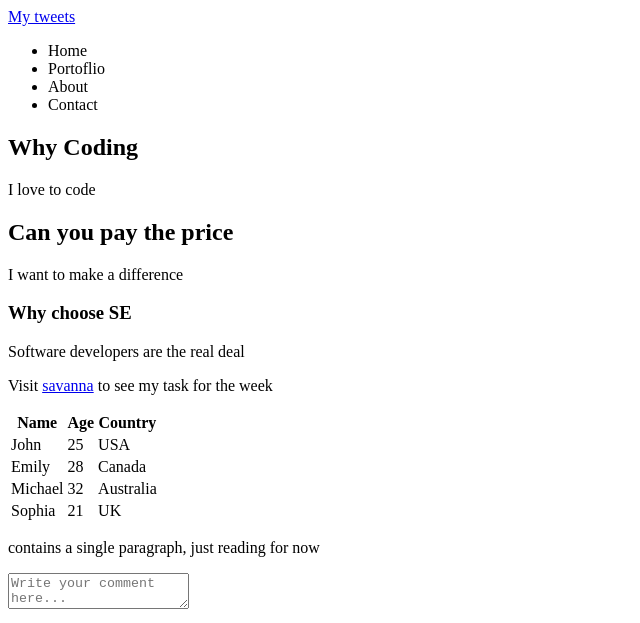
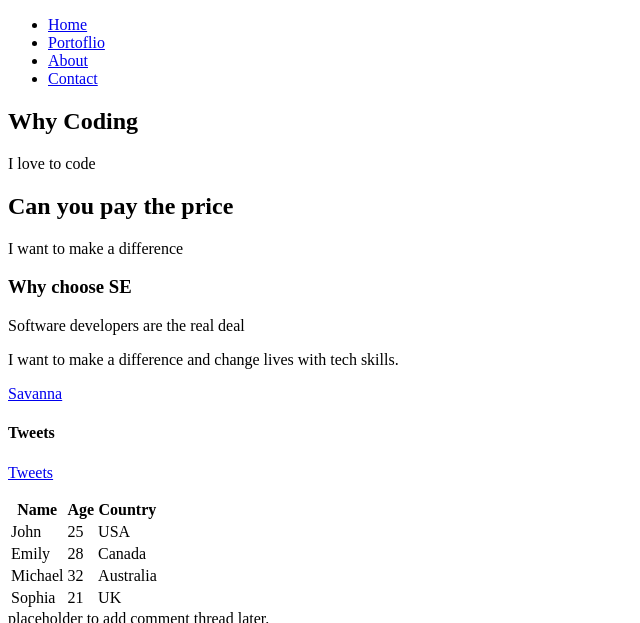
Before and after one commit to Victor-Nwachukwu/My_First_Portfolio, a plain HTML site: page html_basic/index.html in a window 1280 px wide. Shown: the top 623 px of the page, without its empty margins (0-640 px from the left). Drawn offline with Linux system fonts and the light colour scheme.

Commit message:
modified index and tweets file

```diff
--- a/html_basic/index.html
+++ b/html_basic/index.html
@@ -4,33 +4,35 @@
     <meta charset="utf-8" />
     <meta name="viewport" content="width=device-width, initial-scale=1.0" />
     <title>My first cool webpage</title>
-    <a href="/html_basic/tweets.html">My tweets</a>
   </head>
   <body>
     <header>
       <nav>
         <ul>
           <li>
-            <a href="https://sites.google.com/view/nwachukwuvictor/home"></a
-            >Home
+            <a href="https://sites.google.com/view/nwachukwuvictor/home"
+              >Home</a
+            >
           </li>
           <li>
-            <a
-              href="https://sites.google.com/view/nwachukwuvictor/my-portfolio"
-            ></a>
-            Portoflio
+            <a href="https://sites.google.com/view/nwachukwuvictor/my-portfolio"
+              >Portoflio</a
+            >
           </li>
           <li>
-            <a href="https://sites.google.com/view/nwachukwuvictor/about"></a>
-            About
+            <a href="https://sites.google.com/view/nwachukwuvictor/about"
+              >About</a
+            >
           </li>
           <li>
-            <a href="https://sites.google.com/view/nwachukwuvictor/contact"></a>
-            Contact
+            <a href="https://sites.google.com/view/nwachukwuvictor/contact"
+              >Contact</a
+            >
           </li>
         </ul>
       </nav>
     </header>
+
     <main>
       <article>
         <h1>Why Coding</h1>
@@ -39,11 +41,12 @@
         <p>I want to make a difference</p>
         <h3>Why choose SE</h3>
         <p>Software developers are the real deal</p>
-        <p>
-          Visit
-          <a href="https://savanna.alxafrica.com/projects/100581"> savanna</a>
-          to see my task for the week
-        </p>
+        <p>I want to make a difference and change lives with tech skills.</p>
+
+        <a href="https://savanna.alxafrica.com/projects/100581">Savanna</a>
+
+        <h4>Tweets</h4>
+        <p><a href="tweets.html">Tweets</a></p>
 
         <table>
           <thead>
@@ -78,10 +81,7 @@
         </table>
       </article>
 
-      <aside>
-        <p>contains a single paragraph, just reading for now</p>
-        <textarea placeholder="Write your comment here..."></textarea>
-      </aside>
+      <aside>placeholder to add comment thread later.</aside>
 
       <figure>
         <img
@@ -91,6 +91,7 @@
         <figcaption>A Clickable image</figcaption>
       </figure>
     </main>
+
     <footer>
       Made by Victor Nwachukwu -
       <a href="https://x.com/VictorN68976941" target="_blank">here</a>
```
Also changed, not shown: html_basic/tweets.html (+17 -17 lines).
